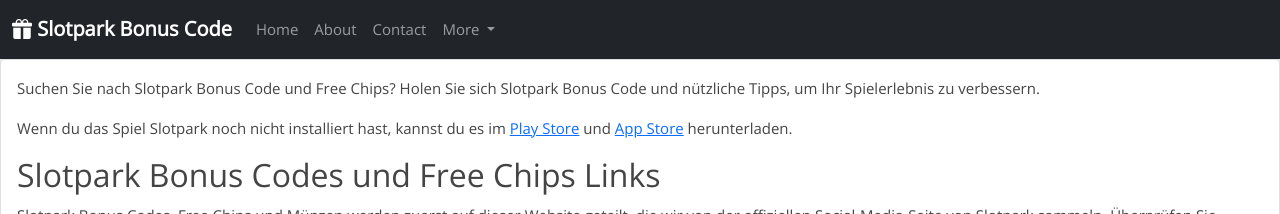
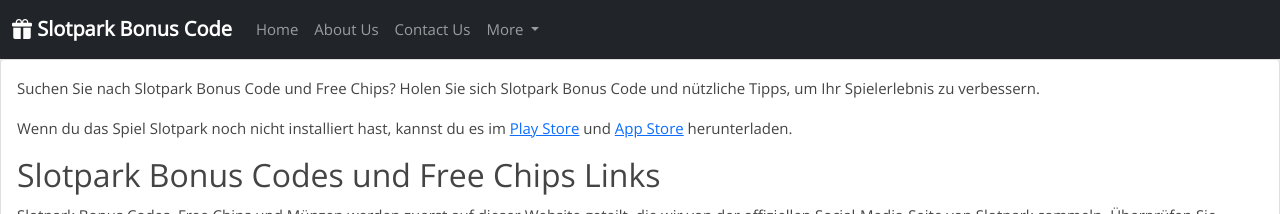
Before and after one commit to Prollad99/sbc-de, a Jekyll site: the page built from index.html, in a window 1280 px wide and 900 px high. Shown: the top 214 px of the window. Built offline with Jekyll 4.4.1, drawn with Linux system fonts in a browser that asks for light colours.

Commit message:
Update home.html

```diff
--- a/_layouts/home.html
+++ b/_layouts/home.html
@@ -37,10 +37,10 @@
       <a class="nav-link" href="{{ site.baseurl }}/">Home</a>
       </li>
         <li class="nav-item">
-          <a class="nav-link" href="{{ site.baseurl }}/about/">About</a>
+          <a class="nav-link" href="{{ site.baseurl }}/about-us/">About Us</a>
         </li>
         <li class="nav-item">
-          <a class="nav-link" href="{{ site.baseurl }}/contact/">Contact</a>
+          <a class="nav-link" href="{{ site.baseurl }}/contact-us/">Contact Us</a>
         </li>
         <li class="nav-item dropdown">
           <a class="nav-link dropdown-toggle" href="#" id="navbarDarkDropdownMenuLink" role="button" data-bs-toggle="dropdown" aria-expanded="false">
```
